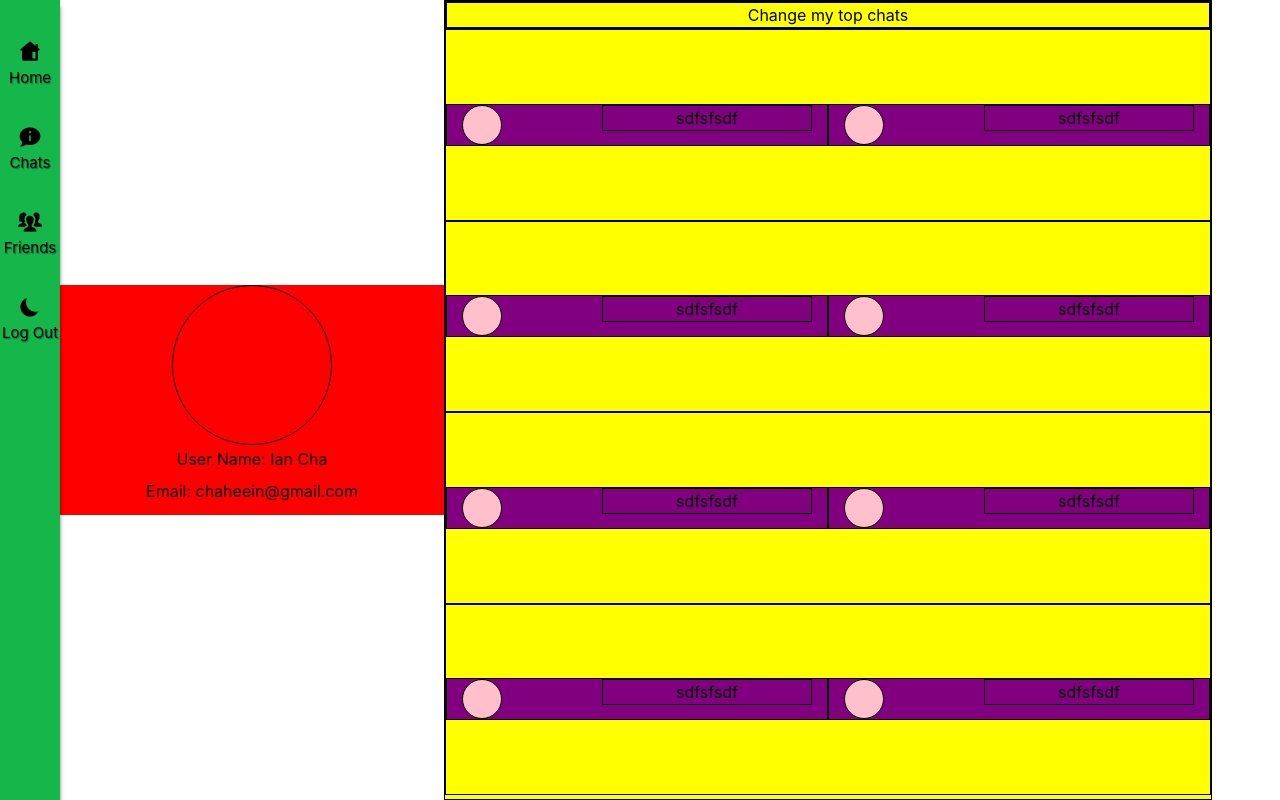
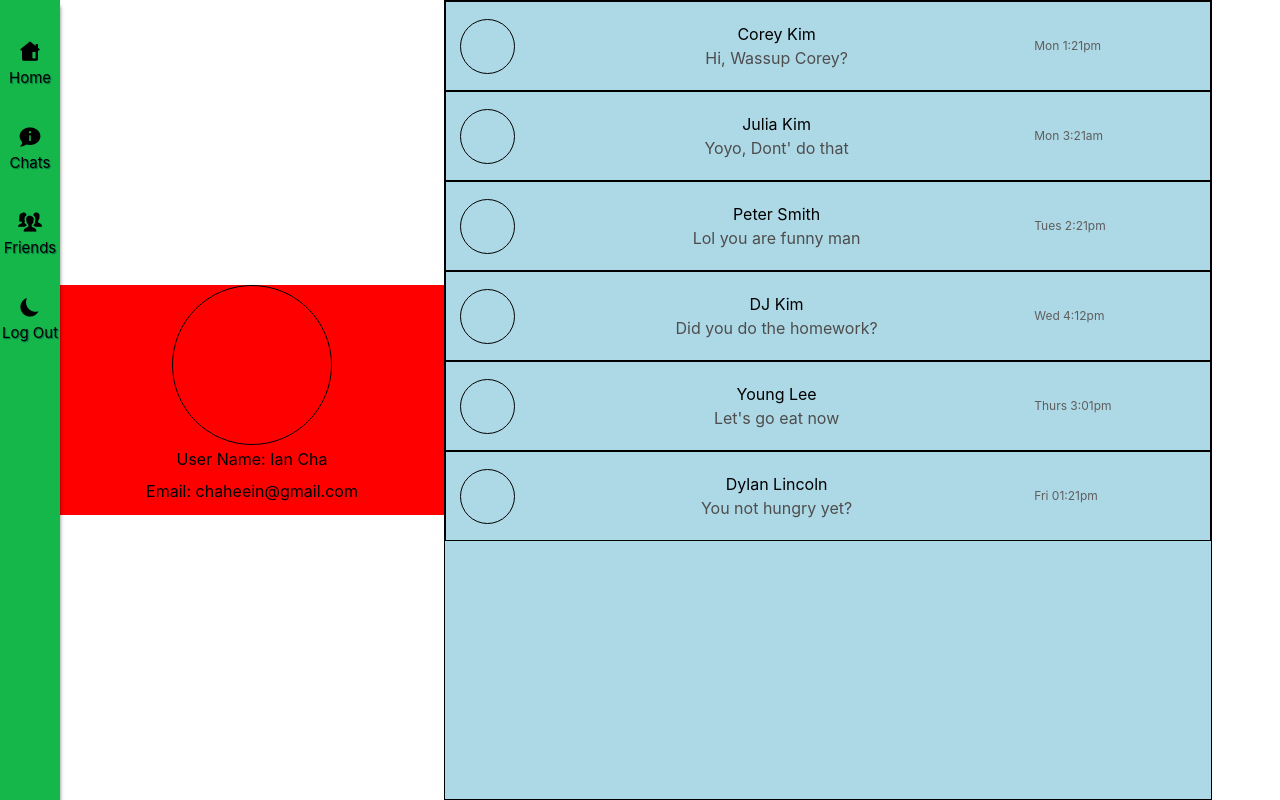
Before and after one commit to chaheein123/chat-app-frontend, a React (Create React App) app: page /user in a window 1280 px wide. Built offline with nearby package versions, Linux system fonts and the light colour scheme.

Commit message:
working on the routing

```diff
--- a/src/components/Dashboard/Dashboard.jsx
+++ b/src/components/Dashboard/Dashboard.jsx
@@ -15,106 +15,15 @@ class Dashboard extends React.Component {
 
   render() {
     return (
-      <div className="app-body-flex">
-        <div className="app-body-left">
-
-          {/* From this point on, use the Dashboard.scss */}
-          <div className="dashboard-img-div">
-          </div>
-          <p>
-            User Name: Ian Cha
-            <br />
-            <br />
-            Email: chaheein@gmail.com
-          </p>
-
-
-
+      <div>
+        <div className="dashboard-img-div">
         </div>
-
-        <div className="app-body-right">
-
-          <Container className="dashboard-top-pins">
-            <Row>
-              <Col>
-                Change my top chats
-              </Col>
-            </Row>
-            <Row className="dashboard-top-pins-rows">
-              <Col xs={12} md={6} className="dashboard-top-pins-columns">
-                <div className="dashboard-top-pins-rows-img">
-                </div>
-                <div className="dashboard-top-pins-rows-convo">
-                  sdfsfsdf
-                </div>
-              </Col>
-              <Col xs={12} md={6} className="dashboard-top-pins-columns">
-                <div className="dashboard-top-pins-rows-img">
-                </div>
-                <div className="dashboard-top-pins-rows-convo">
-                  sdfsfsdf
-                </div>
-              </Col>
-            </Row>
-
-            <Row className="dashboard-top-pins-rows">
-              <Col xs={12} md={6} className="dashboard-top-pins-columns">
-                <div className="dashboard-top-pins-rows-img">
-                </div>
-                <div className="dashboard-top-pins-rows-convo">
-                  sdfsfsdf
-                </div>
-              </Col>
-              <Col xs={12} md={6} className="dashboard-top-pins-columns">
-                <div className="dashboard-top-pins-rows-img">
-                </div>
-                <div className="dashboard-top-pins-rows-convo">
-                  sdfsfsdf
-                </div>
-              </Col>
-            </Row>
-
-            <Row className="dashboard-top-pins-rows">
-              <Col xs={12} md={6} className="dashboard-top-pins-columns">
-                <div className="dashboard-top-pins-rows-img">
-                </div>
-                <div className="dashboard-top-pins-rows-convo">
-                  sdfsfsdf
-                </div>
-              </Col>
-              <Col xs={12} md={6} className="dashboard-top-pins-columns">
-                <div className="dashboard-top-pins-rows-img">
-                </div>
-                <div className="dashboard-top-pins-rows-convo">
-                  sdfsfsdf
-                </div>
-              </Col>
-            </Row>
-
-            <Row className="dashboard-top-pins-rows">
-              <Col xs={12} md={6} className="dashboard-top-pins-columns">
-                <div className="dashboard-top-pins-rows-img">
-                </div>
-                <div className="dashboard-top-pins-rows-convo">
-                  sdfsfsdf
-                </div>
-              </Col>
-              <Col xs={12} md={6} className="dashboard-top-pins-columns">
-                <div className="dashboard-top-pins-rows-img">
-                </div>
-                <div className="dashboard-top-pins-rows-convo">
-                  sdfsfsdf
-                </div>
-              </Col>
-            </Row>
-
-          </Container>
-
-        </div>
-
-
-
-
+        <p>
+          User Name: Ian Cha
+        </p>
+        <p>
+          Email: chaheein@gmail.com
+        </p>
       </div>
 
     )
--- a/src/components/Dashboard/Dashboard.scss
+++ b/src/components/Dashboard/Dashboard.scss
@@ -1,12 +1,3 @@
-.app-body-left {
-  p {
-    line-height: 1;
-  }
-};
-
-
-
-
 
 .dashboard-img-div {
   display: inline-block;
@@ -15,47 +6,3 @@
   width: 160px;
   border-radius: 50%;
 };
-
-.dashboard-top-pins {
-  * {
-    border: 1px black solid;
-  }
-  background-color: yellow;
-  border: 1px black solid;
-  height: 100%;
-  width: 100%;
-  // overflow: scroll;
-
-  .dashboard-top-pins-rows {
-    height: 24%;
-    display: flex;
-    align-items: center;
-
-    .dashboard-top-pins-columns {
-      // height: 100%;
-      position: relative;
-      background-color: purple;
-
-      .dashboard-top-pins-rows-img {
-        // display: inline-block;
-        background-color: pink;
-        border-radius: 100px;
-        height: 40px;
-        width: 40px;
-        float: left;
-
-      }
-
-      .dashboard-top-pins-rows-convo {
-        // position: absolute;
-        // display: inline-block;
-        float: right;
-        width: 60%;
-        // max-width: 100px;
-
-      }
-    }
-
-
-  }
-}
--- a/src/components/Messages/Messages.jsx
+++ b/src/components/Messages/Messages.jsx
@@ -1,23 +1,52 @@
 import React from 'react';
+import { Link } from 'react-router-dom';
 import "./Messages.scss";
+
+import { DATA } from "../../data";
 
 class Messages extends React.Component {
   constructor(props) {
     super(props);
 
     this.state = {
-
+      chatData: DATA
     };
   };
 
   render() {
+    console.log(this.state.chatData, "wefwefwef")
     return (
       <div className="Messages">
-        Messages
+
+        {
+          this.state.chatData.map((chat) => {
+            return (
+              <Link to={`/user/message/${chat.id}`}>
+                <div className="Messages-inboxes">
+                  <div className="Messages-inboxes-pics">
+                  </div>
+
+                  <div className="Messages-inboxes-middle">
+                    <div className="Messages-inboxes-sentTo">
+                      {chat.sentTo}
+                    </div>
+
+                    <div className="Messages-inboxes-msgContent">
+                      {chat.msgContent}
+                    </div>
+                  </div>
+
+                  <div className="Messages-inboxes-sentTime">
+                    {chat.sentTime}
+                  </div>
+                </div>
+              </Link>
+            )
+          })
+        }
       </div>
     )
   }
-
 };
 
 export default Messages;
--- a/src/components/Messages/Messages.scss
+++ b/src/components/Messages/Messages.scss
@@ -0,0 +1,50 @@
+.Messages {
+  position: absolute;
+  border: 1px black solid;
+  height: 100%;
+  width: 100%;
+  overflow: scroll;
+
+  .Messages-inboxes {
+    position: relative;
+    height: 90px;
+    width: 100%;
+    border: 1px black solid;
+    display: flex;
+    align-items: center;
+    padding: 14px;
+
+    &:hover {
+      background-color: rgb(235, 228, 228);
+      cursor: pointer;
+    }
+
+    .Messages-inboxes-middle{
+      position: relative;
+      width: 70%;
+    }
+
+    .Messages-inboxes-pics {
+      height: 55px;
+      width: 55px;
+      border-radius: 100px;
+      border: 1px black solid;
+      float: left;
+      margin-right: 4px;
+    }
+
+    .Messages-inboxes-msgContent {
+      color: rgb(78, 77, 77);
+
+    }
+
+    .Messages-inboxes-sentTime {
+      color: rgb(95, 94, 94);
+      font-size: 12px;
+    }
+
+
+  }
+
+
+}
--- a/src/data.js
+++ b/src/data.js
@@ -1,4 +1,4 @@
-let data = [
+export const DATA = [
   {
     id: 0,
     sentTime: "Mon 1:21pm",
@@ -8,35 +8,35 @@ let data = [
   },
   {
     id: 1,
-    sentTime: "Mon 1:21pm",
+    sentTime: "Mon 3:21am",
     sentBy: 0,
     sentTo: "Julia Kim",
     msgContent: "Yoyo, Dont' do that"
   },
   {
     id: 2,
-    sentTime: "Mon 1:21pm",
+    sentTime: "Tues 2:21pm",
     sentBy: 0,
     sentTo: "Peter Smith",
     msgContent: "Lol you are funny man"
   },
   {
     id: 3,
-    sentTime: "Mon 1:21pm",
+    sentTime: "Wed 4:12pm",
     sentBy: 0,
     sentTo: "DJ Kim",
     msgContent: "Did you do the homework?"
   },
   {
     id: 4,
-    sentTime: "Mon 1:21pm",
+    sentTime: "Thurs 3:01pm",
     sentBy: 0,
     sentTo: "Young Lee",
     msgContent: "Let's go eat now"
   },
   {
     id: 5,
-    sentTime: "Mon 1:21pm",
+    sentTime: "Fri 01:21pm",
     sentBy: 0,
     sentTo: "Dylan Lincoln",
     msgContent: "You not hungry yet?"
--- a/src/pages/AppPage/AppPage.jsx
+++ b/src/pages/AppPage/AppPage.jsx
@@ -17,9 +17,29 @@ export const AppPage = () => {
       <div className="AppPage">
         <MainNavBar />
         <div className="app-body-wrapper">
+          <div className="app-body-flex">
+            <div className="app-body-left">
+              <Switch>
+                <Route exact path="/user" component={Dashboard} />
+                <Route path="/user/message/:id" component={Messages} />
 
-          <Route exact path="/user" component={Dashboard} />
-          <Route exact path="/user/messages" component={Messages} />
+              </Switch>
+
+
+            </div>
+
+            <div className="app-body-right">
+              <Switch>
+                <Route exact path="/user" component={Messages} />
+
+              </Switch>
+
+
+
+
+
+            </div>
+          </div>
 
         </div>
       </div>
--- a/src/pages/AppPage/AppPage.scss
+++ b/src/pages/AppPage/AppPage.scss
@@ -15,7 +15,6 @@
 
   }
 };
-// Below is for the app-component section. These classes are applied inside each of the MAIN app components, such as the "Dashboard", "Friends", and "Messages" components
 
 .app-body-flex {
   position: relative;
@@ -29,9 +28,10 @@
   flex: 1;
   text-align: center;
   background-color: red;
-  // height: 50%;
+  p {
+    line-height: 1;
+  }
 
-  // height: 100%;
 }
 
 .app-body-right {
@@ -40,6 +40,7 @@
   background-color: lightblue;
   height: 100%;
   text-align: center;
+  position: relative;
 }
 
 
```
